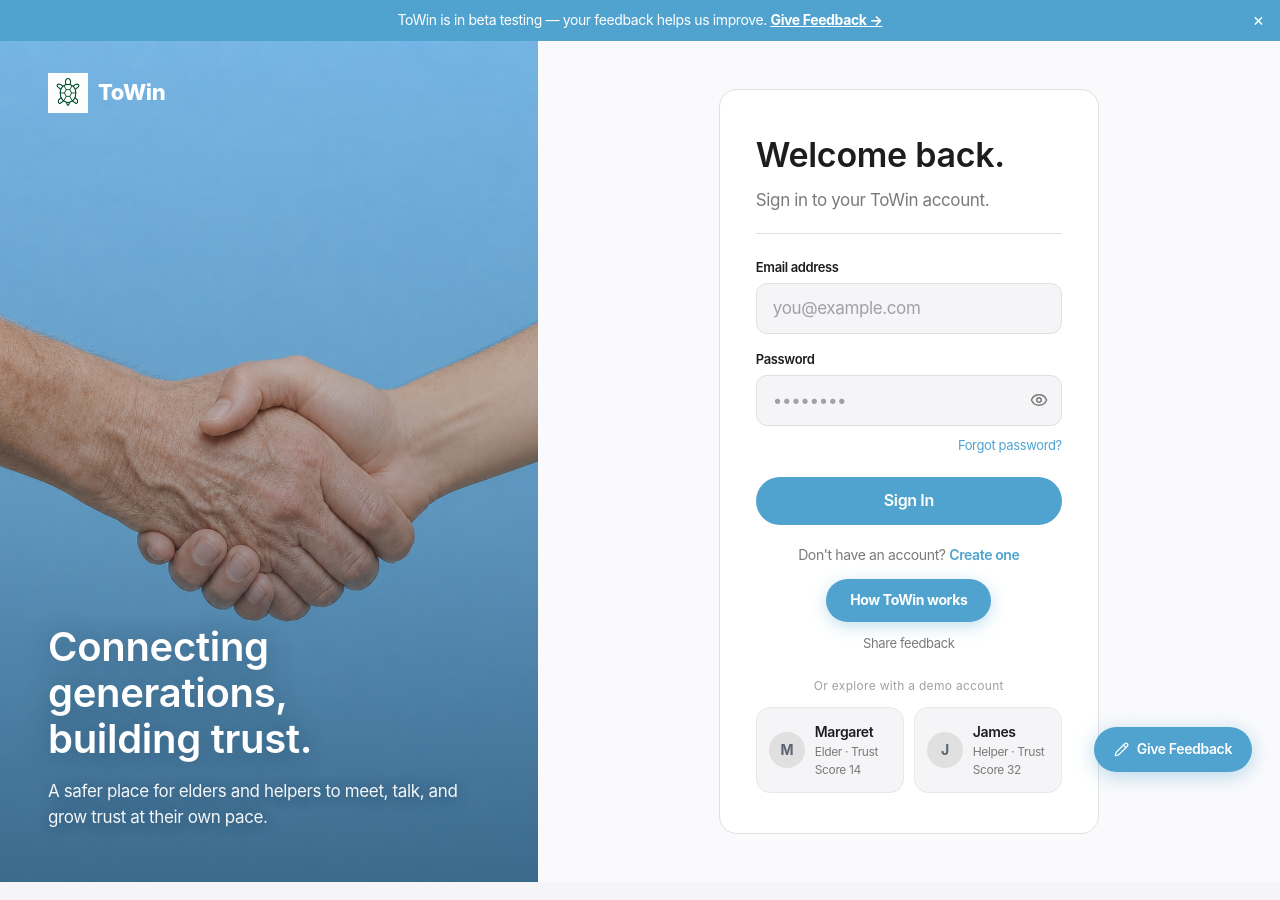
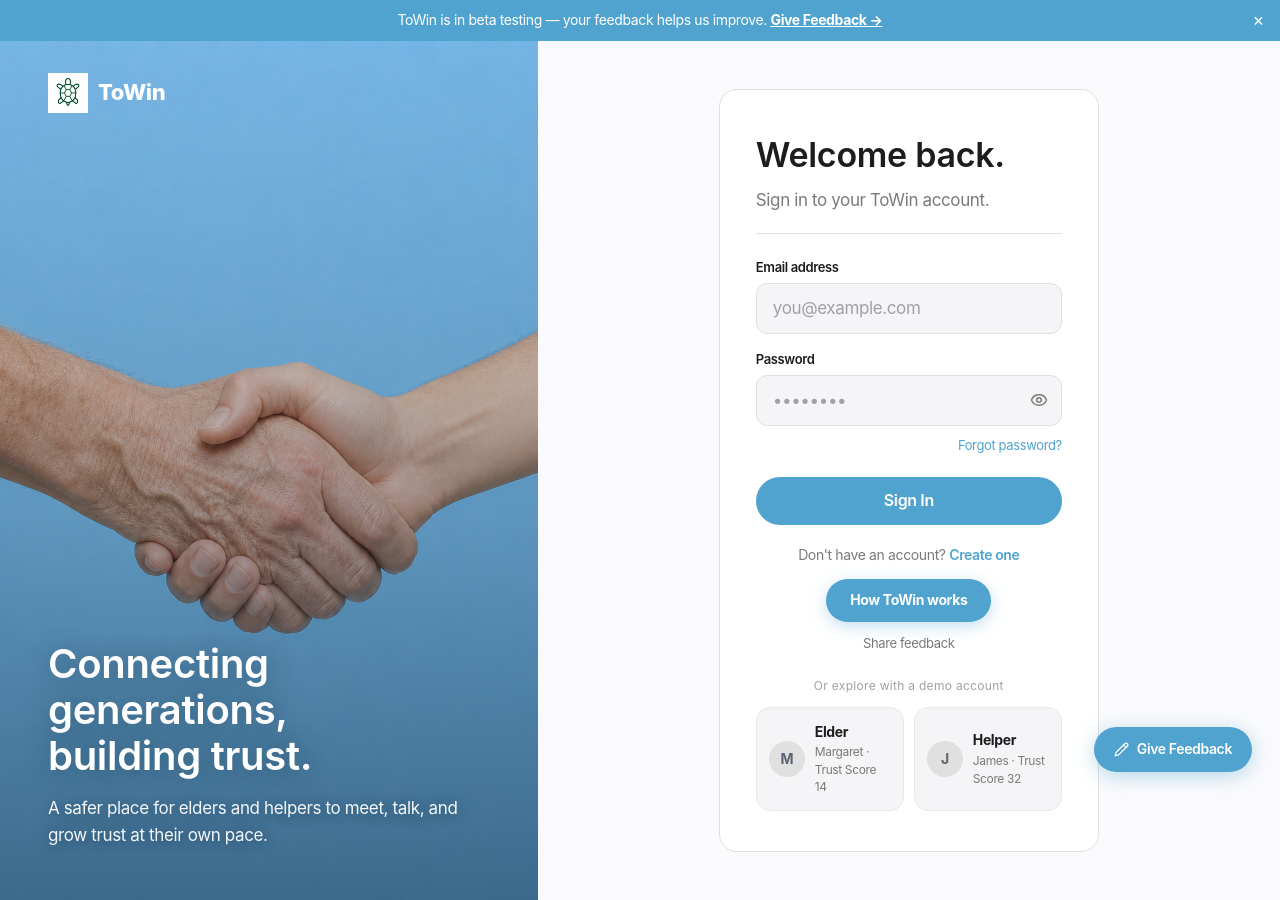
Before and after one commit to Harsha-anbu-g/Towin, a React (Vite) app in the folder frontend/: page /login in a window 1280 px wide. Built offline with nearby package versions, Linux system fonts and the light colour scheme; no server answers.

Commit message:
ui: Elder/Helper as card title, Margaret/James as subtitle

```diff
--- a/frontend/src/pages/Login.jsx
+++ b/frontend/src/pages/Login.jsx
@@ -295,9 +295,9 @@ export default function Login() {
               </p>
               <div style={{ display: 'flex', gap: '10px' }}>
                 {[
-                  { role: 'ELDER', name: 'Margaret', desc: 'Elder · Trust Score 14', initial: 'M' },
-                  { role: 'HELPER', name: 'James',    desc: 'Helper · Trust Score 32', initial: 'J' },
-                ].map(({ role, name, desc, initial }) => (
+                  { role: 'ELDER', title: 'Elder', name: 'Margaret · Trust Score 14', initial: 'M' },
+                  { role: 'HELPER', title: 'Helper', name: 'James · Trust Score 32', initial: 'J' },
+                ].map(({ role, title, name, initial }) => (
                   <button
                     key={role}
                     type="button"
@@ -328,8 +328,8 @@ export default function Login() {
                         {guestLoading === role ? '…' : initial}
                       </div>
                       <div>
-                        <p style={{ margin: 0, fontSize: '14px', fontWeight: 600, color: '#1d1d1f' }}>{name}</p>
-                        <p style={{ margin: 0, fontSize: '12px', color: '#7a7a7a', marginTop: '1px' }}>{desc}</p>
+                        <p style={{ margin: 0, fontSize: '14px', fontWeight: 700, color: '#1d1d1f' }}>{title}</p>
+                        <p style={{ margin: 0, fontSize: '12px', color: '#7a7a7a', marginTop: '1px' }}>{name}</p>
                       </div>
                     </div>
                   </button>
--- a/frontend/src/pages/Register.jsx
+++ b/frontend/src/pages/Register.jsx
@@ -591,9 +591,9 @@ export default function Register() {
             </p>
             <div style={{ display: 'flex', gap: '10px' }}>
               {[
-                { role: 'ELDER', name: 'Margaret', desc: 'Elder · Trust Score 14', initial: 'M' },
-                { role: 'HELPER', name: 'James',    desc: 'Helper · Trust Score 32', initial: 'J' },
-              ].map(({ role, name, desc, initial }) => (
+                { role: 'ELDER', title: 'Elder', name: 'Margaret · Trust Score 14', initial: 'M' },
+                { role: 'HELPER', title: 'Helper', name: 'James · Trust Score 32', initial: 'J' },
+              ].map(({ role, title, name, initial }) => (
                 <button
                   key={role}
                   type="button"
@@ -624,8 +624,8 @@ export default function Register() {
                       {guestLoading === role ? '…' : initial}
                     </div>
                     <div>
-                      <p style={{ margin: 0, fontSize: '14px', fontWeight: 600, color: '#1d1d1f' }}>{name}</p>
-                      <p style={{ margin: 0, fontSize: '12px', color: '#7a7a7a', marginTop: '1px' }}>{desc}</p>
+                      <p style={{ margin: 0, fontSize: '14px', fontWeight: 700, color: '#1d1d1f' }}>{title}</p>
+                      <p style={{ margin: 0, fontSize: '12px', color: '#7a7a7a', marginTop: '1px' }}>{name}</p>
                     </div>
                   </div>
                 </button>
```
